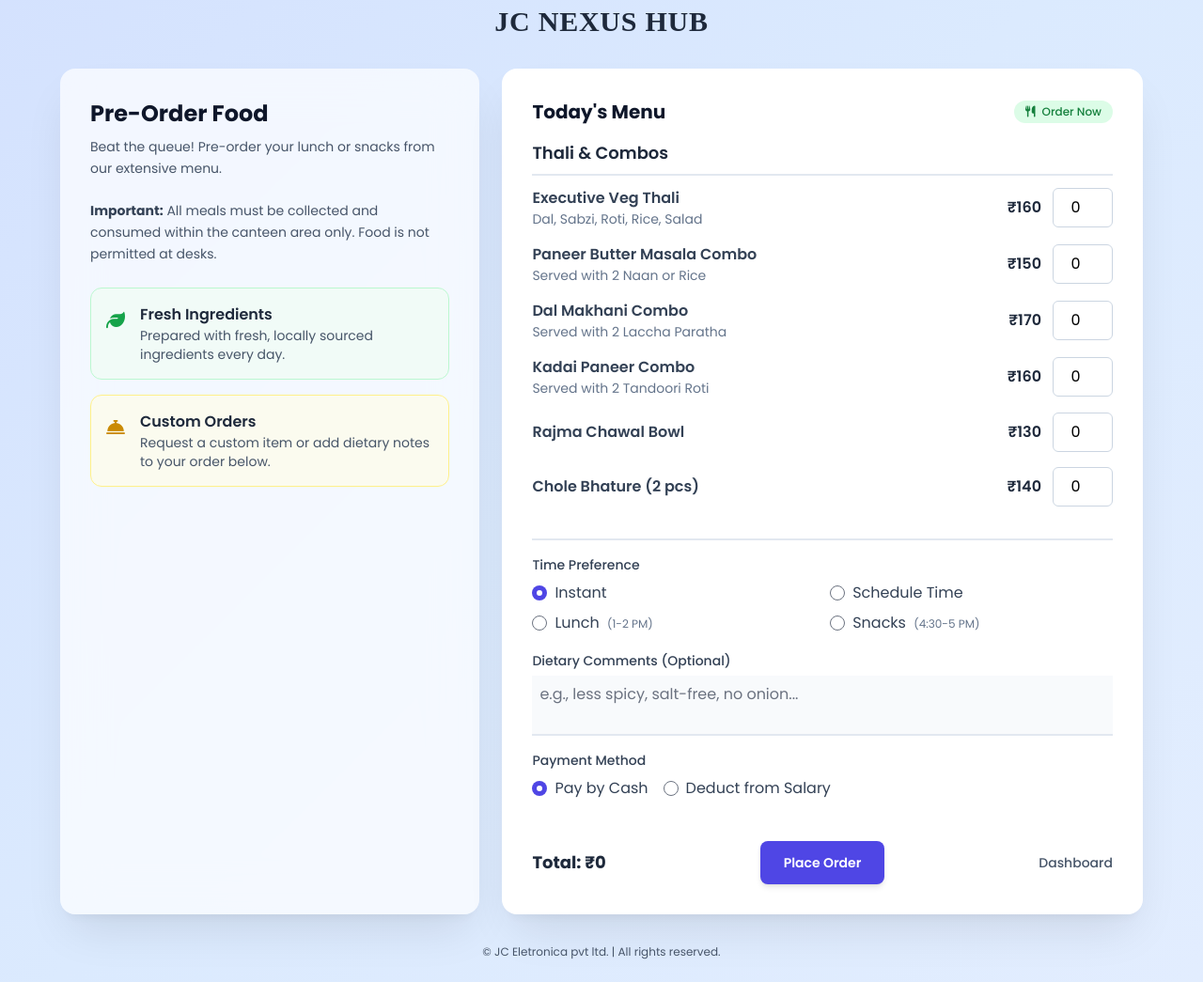
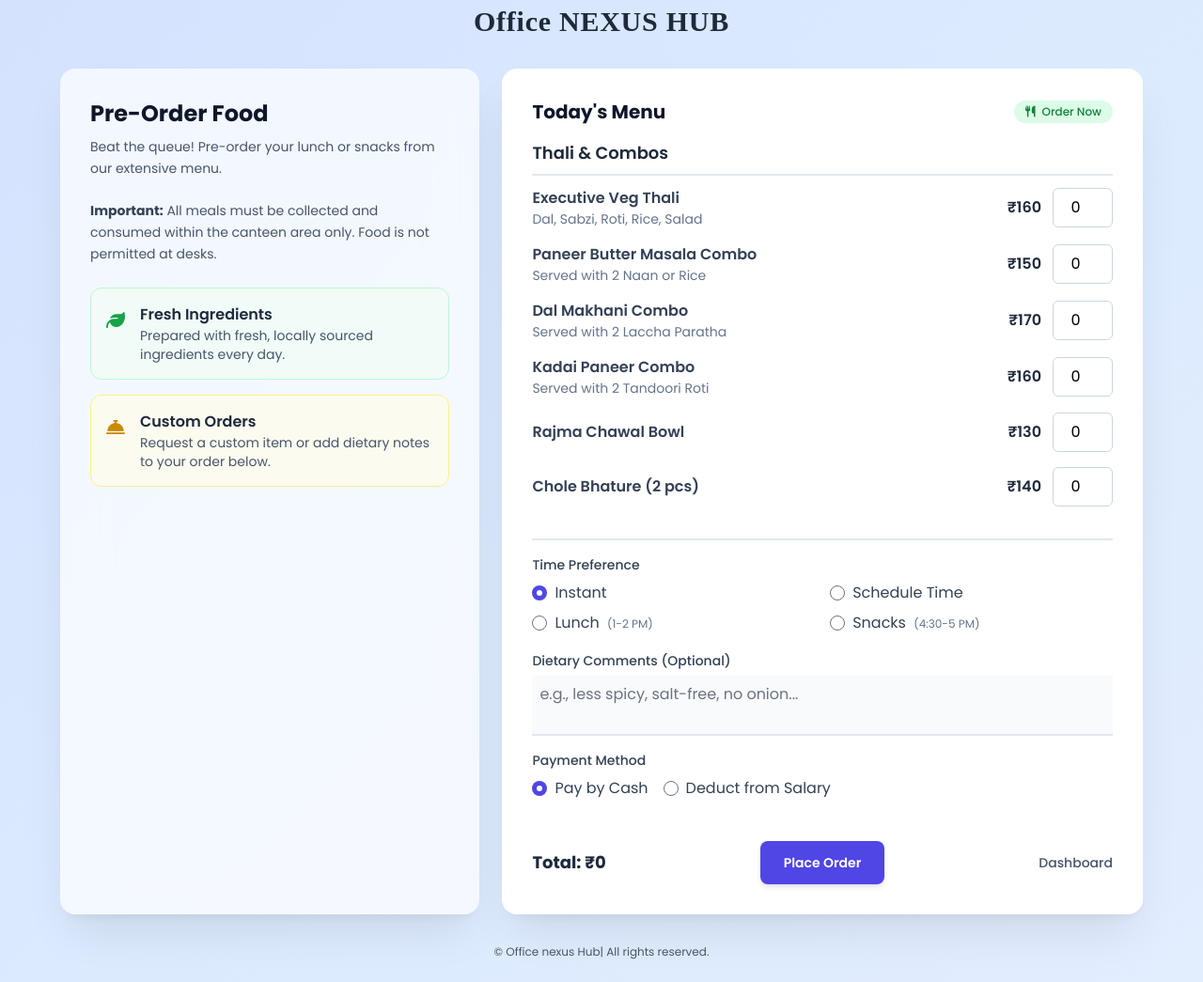
Before and after one commit to devrajnayak04/OFFICE-NEXUS-HUB-, a website: page request_preorder.html in a window 1280 px wide. Shown: the part 123-1168 px from the top of the page at 94% size. Drawn offline with nearby package versions, Linux system fonts and the light colour scheme.

Commit message:
Update request_preorder.html

```diff
--- a/request_preorder.html
+++ b/request_preorder.html
@@ -3,7 +3,7 @@
 <head>
     <meta charset="UTF-8" />
     <meta name="viewport" content="width=device-width, initial-scale=1.0" />
-    <title>Pre-Order Food - JC Nexus Hub</title>
+    <title>Pre-Order Food - Office Nexus Hub</title>
 
     <script src="https://cdn.tailwindcss.com?plugins=forms"></script>
 
@@ -98,8 +98,8 @@
         <div class="w-full max-w-6xl">
 
             <div class="text-center mb-8 animate-fade-in" style="animation-delay: 100ms;">
-                <img src="logo.png" alt="JC Nexus Hub Logo" class="h-20 md:h-24 w-auto mx-auto" />
-                <h1 class="mt-2 text-2xl md:text-3xl font-bold tracking-wide text-slate-800 font-times">JC NEXUS HUB</h1>
+                <img src="logo.png" alt="Office Nexus Hub Logo" class="h-20 md:h-24 w-auto mx-auto" />
+                <h1 class="mt-2 text-2xl md:text-3xl font-bold tracking-wide text-slate-800 font-times">Office NEXUS HUB</h1>
             </div>
 
             <div class="grid grid-cols-1 lg:grid-cols-5 gap-6">
@@ -248,7 +248,7 @@
             </div>
 
             <div class="mt-8 text-center animate-fade-in" style="animation-delay: 400ms;">
-                <p class="text-xs text-slate-600">&copy; JC Eletronica pvt ltd. | All rights reserved.</p>
+                <p class="text-xs text-slate-600">&copy; Office nexus Hub| All rights reserved.</p>
             </div>
         </div>
     </div>
@@ -453,4 +453,5 @@
         });
     </script>
 </body>
+
 </html>
```
